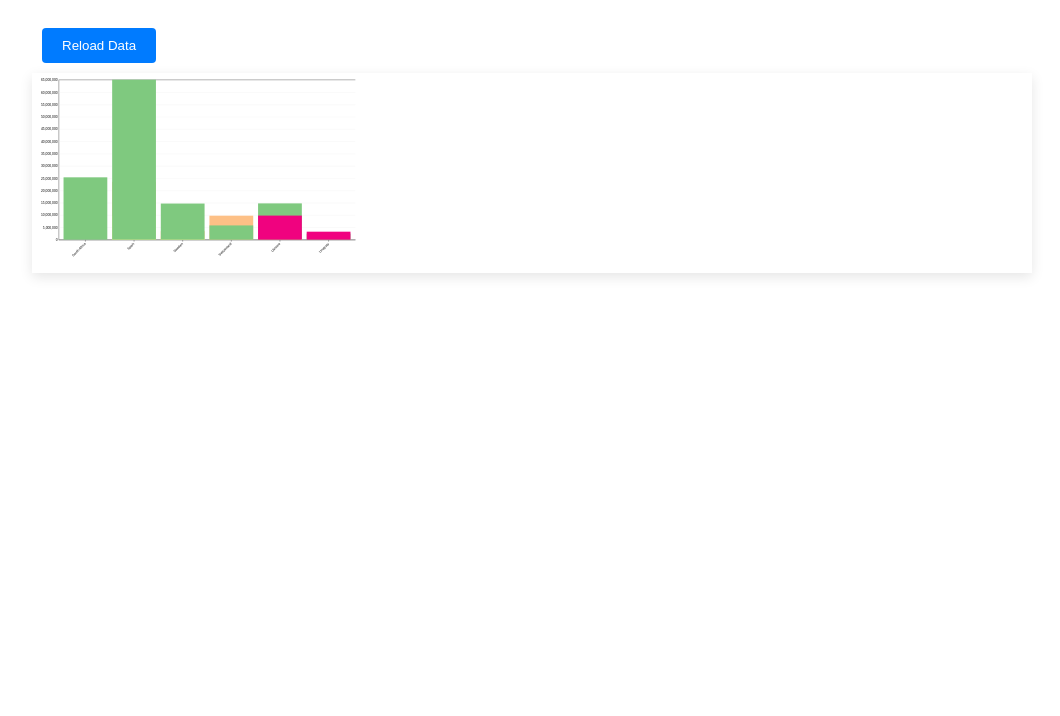
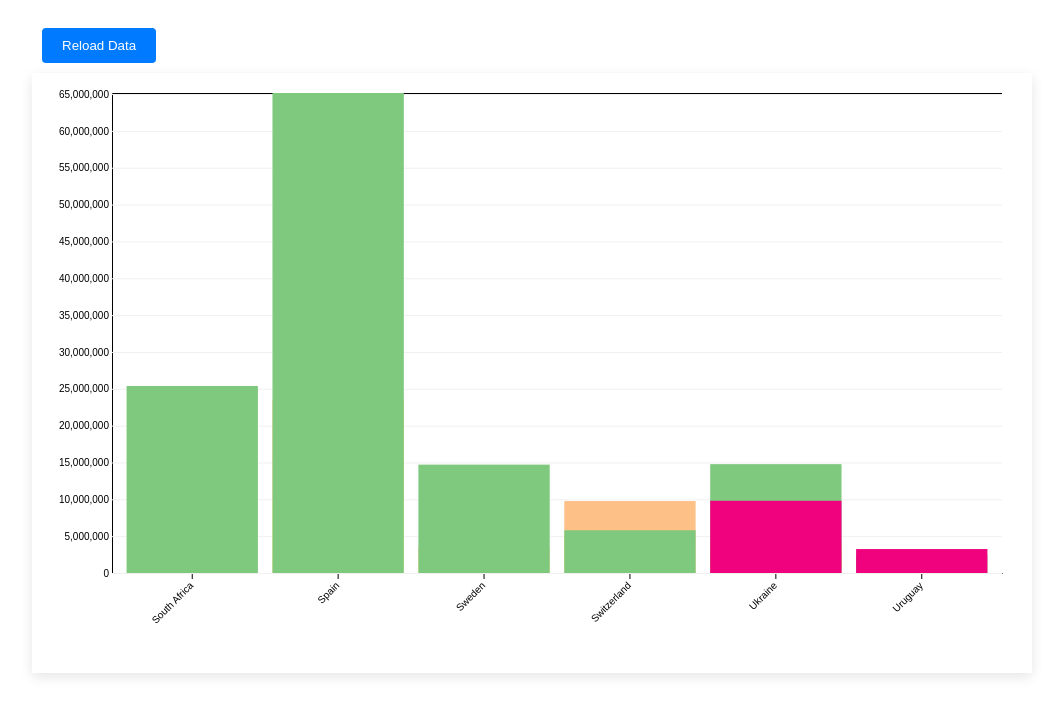
Before and after one commit to kahochan919/DSAA5024, a plain HTML site: page web/vaccine.html in a window 1280 px wide. Shown: the part 86-802 px from the top of the page, without its empty margins (108-1168 px from the left). Drawn offline with nearby package versions, Linux system fonts and the light colour scheme.

Commit message:
Update vaccine.html

```diff
--- a/web/vaccine.html
+++ b/web/vaccine.html
@@ -61,7 +61,7 @@
       const margin = {top: 20, right: 30, bottom: 100, left: 80};
       const width = 1000 - margin.left - margin.right;
       const height = 600 - margin.top - margin.bottom;
-      svg.attr('viewBox', '0 0 3000 600').attr('preserveAspectRatio', 'xMidYMid meet');
+      svg.attr('viewBox', '0 0 1000 600').attr('preserveAspectRatio', 'xMidYMid meet');
 
       // const g = svg.append('g').attr('transform', `translate(${margin.left},${margin.top})`);
 
```
